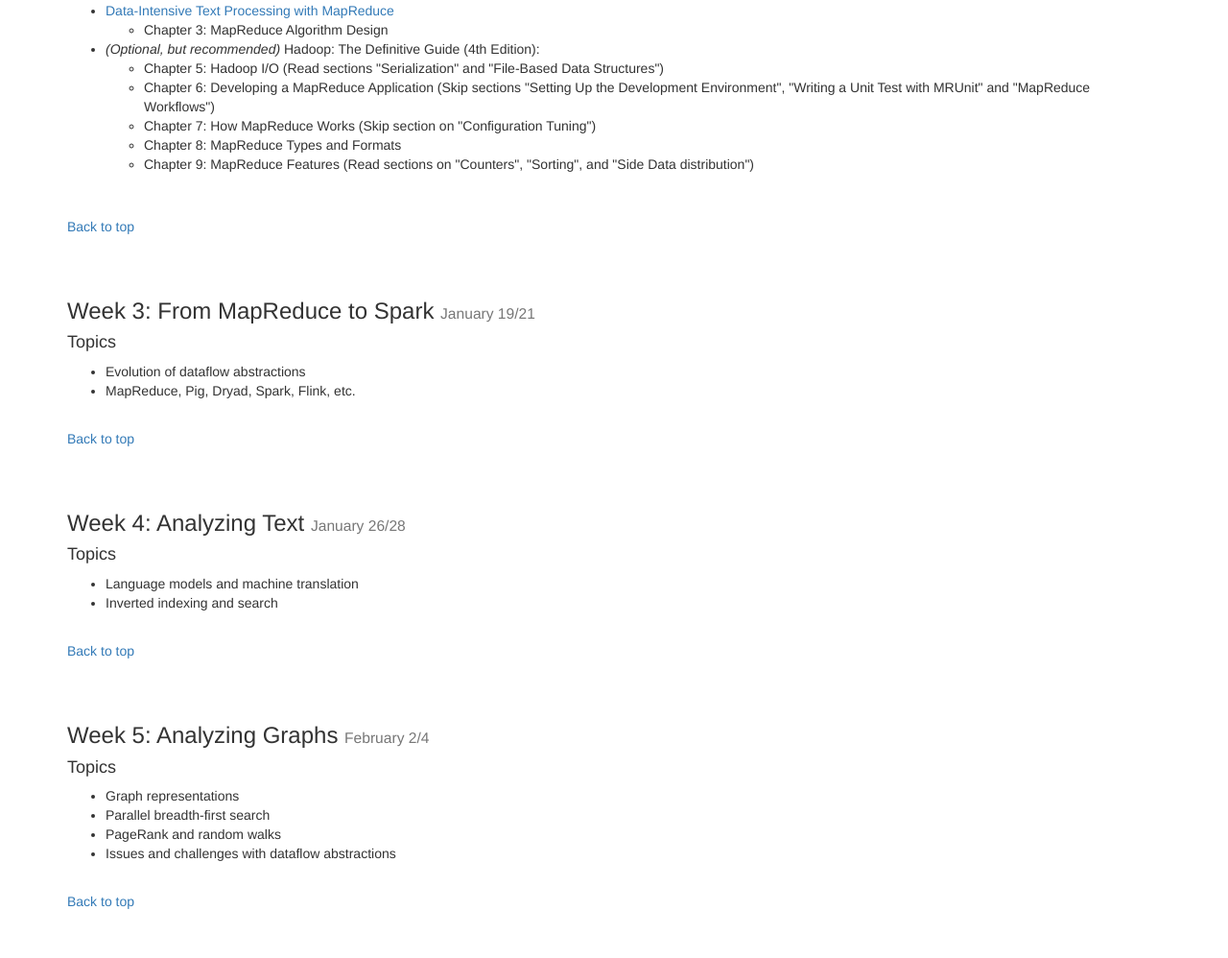
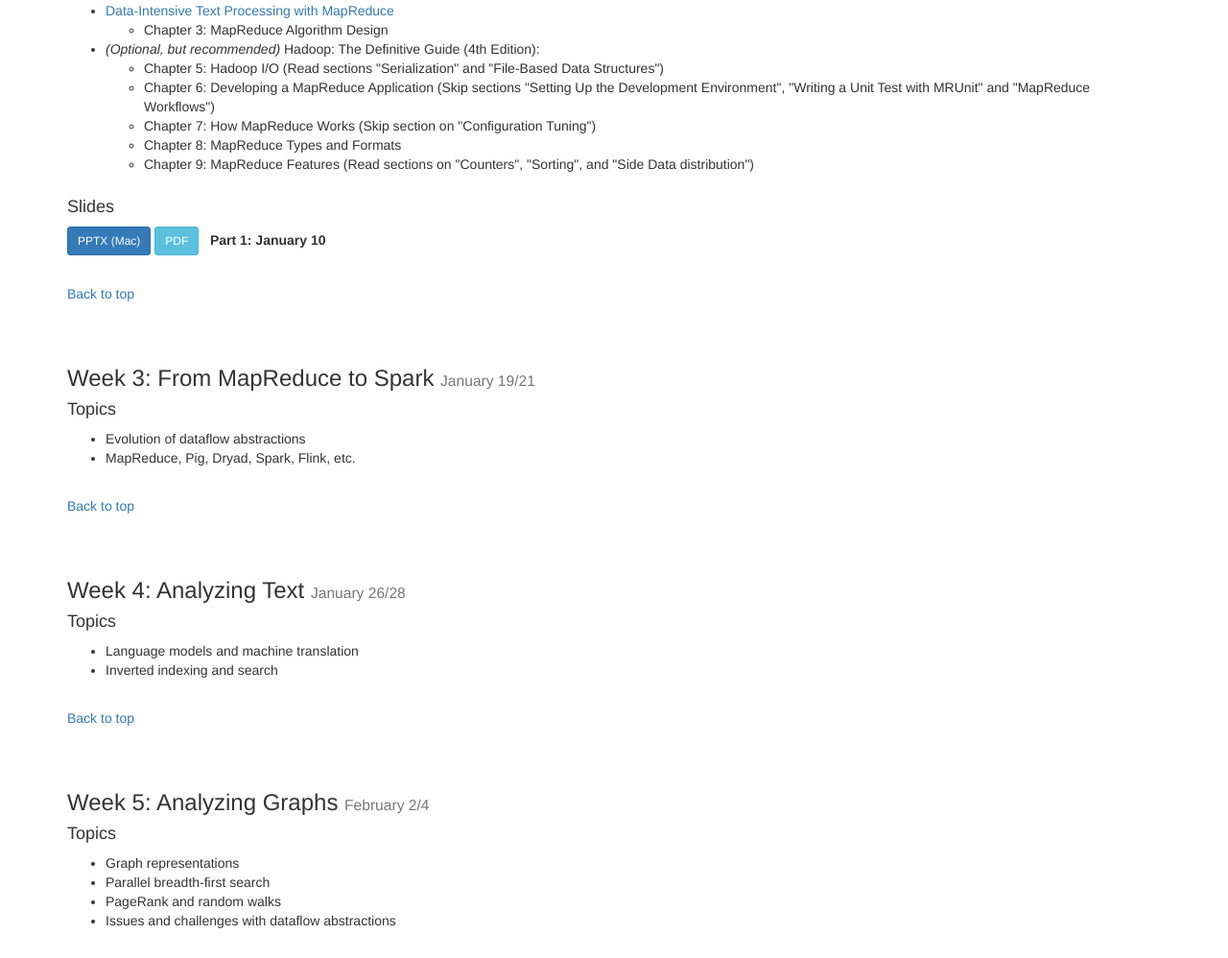
Before and after one commit to lintool/bigdata-2017w, a plain HTML site: page syllabus.html in a window 1280 px wide. Shown: the part 1525-2523 px from the top of the page at 96% size. Drawn offline with nearby package versions, Linux system fonts and the light colour scheme.

Commit message:
Posted week02a slides.

```diff
--- a/syllabus.html
+++ b/syllabus.html
@@ -199,13 +199,14 @@
 
 <p style="padding-top: 5px"/>
 
-<!--h4>Slides</h4>
+<h4>Slides</h4>
 
 <p>
    <a href="slides/week02a.pptx" class="btn btn-sm btn-primary" role="button">PPTX (Mac)</a>
-   <a href="slides/week02a.pdf" class="btn btn-sm btn-info" role="button">PDF</a></b> &nbsp; <b>Part 1: January 12</b>
+   <a href="slides/week02a.pdf" class="btn btn-sm btn-info" role="button">PDF</a></b> &nbsp; <b>Part 1: January 10</b>
 </p>
 
+<!--
 <p>
    <a href="slides/week02b.pptx" class="btn btn-sm btn-primary" role="button">PPTX (Mac)</a>
    <a href="slides/week02b.pdf" class="btn btn-sm btn-info" role="button">PDF</a> &nbsp; <b>Part 2: January 14</b>
```
Also changed, not shown: 2 other files.
